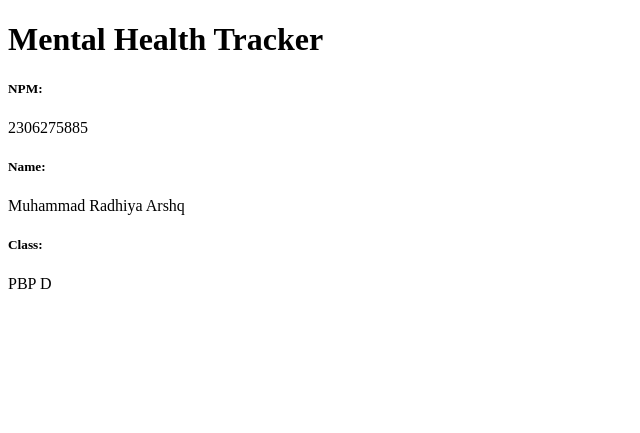
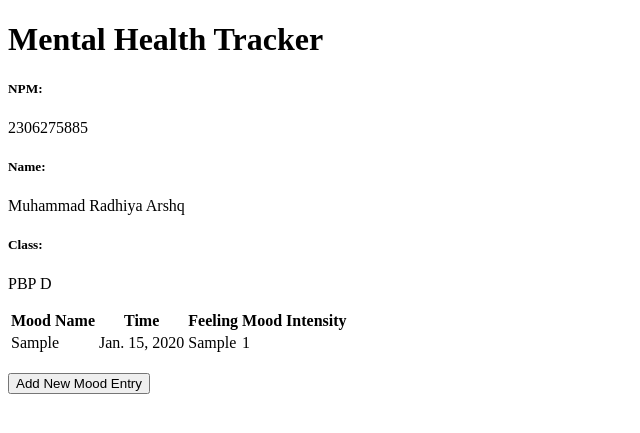
Before and after one commit to arshqiii/mental-health-tracker, a Django app: page / in a window 1280 px wide. Shown: the top 433 px of the page, without its empty margins (0-640 px from the left). Run offline with Django 5.2, Linux system fonts and the light colour scheme; tables that the repository leaves empty hold one stand-in row (values such as "Sample post").

Commit message:
add ci/cd PWS

```diff
--- a/main/models.py
+++ b/main/models.py
@@ -1,7 +1,9 @@
 from django.db import models
+import uuid
 
 # Create your models here.
 class MoodEntry(models.Model):
+    id = models.UUIDField(primary_key=True, default=uuid.uuid4, editable=False)  # tambahkan baris ini
     mood = models.CharField(max_length=255)
     time = models.DateField(auto_now_add=True)
     feelings = models.TextField()
--- a/main/templates/main.html
+++ b/main/templates/main.html
@@ -6,13 +6,48 @@
     <title>Document</title>
 </head>
 <body>
+    {% extends 'base.html' %}
+    {% block content %}
     <h1>Mental Health Tracker</h1>
 
     <h5>NPM: </h5>
-    <p>{{npm}}</p> <!-- Ubah sesuai dengan npm kamu -->
-    <h5>Name: </h5>
-    <p>{{name}}</p> <!-- Ubah sesuai dengan nama kamu -->
-    <h5>Class: </h5>
-    <p>{{class}}</p> <!-- Ubah sesuai dengan kelas kamu -->
+    <p>{{ npm }}<p>
+
+    <h5>Name:</h5>
+    <p>{{ name }}</p>
+
+    <h5>Class:</h5>
+    <p>{{ class }}</p>
+
+    {% if not mood_entries %}
+    <p>Belum ada data mood pada mental health tracker.</p>
+    {% else %}
+    <table>
+    <tr>
+        <th>Mood Name</th>
+        <th>Time</th>
+        <th>Feeling</th>
+        <th>Mood Intensity</th>
+    </tr>
+
+    {% comment %} Berikut cara memperlihatkan data mood di bawah baris ini
+    {% endcomment %}
+    {% for mood_entry in mood_entries %}
+    <tr>
+        <td>{{mood_entry.mood}}</td>
+        <td>{{mood_entry.time}}</td>
+        <td>{{mood_entry.feelings}}</td>
+        <td>{{mood_entry.mood_intensity}}</td>
+    </tr>
+    {% endfor %}
+    </table>
+    {% endif %}
+
+    <br />
+
+    <a href="{% url 'main:create_mood_entry' %}">
+    <button>Add New Mood Entry</button>
+    </a>
+    {% endblock content %}
 </body>
 </html>
--- a/main/urls.py
+++ b/main/urls.py
@@ -1,8 +1,13 @@
 from django.urls import path
-from main.views import show_main
+from main.views import show_main, create_mood_entry, show_xml, show_json, show_xml_by_id, show_json_by_id
 
 app_name = 'main'
 
 urlpatterns = [
     path('', show_main, name='show_main'),
+    path('create-mood-entry', create_mood_entry, name='create_mood_entry'),
+    path('xml/', show_xml, name='show_xml'),
+    path('json/', show_json, name='show_json'),
+    path('xml/<str:id>/', show_xml_by_id, name='show_xml_by_id'),
+    path('json/<str:id>/', show_json_by_id, name='show_json_by_id'),
 ]
--- a/main/views.py
+++ b/main/views.py
@@ -1,12 +1,45 @@
-from django.shortcuts import render
+from django.shortcuts import render, redirect   # Tambahkan import redirect di baris ini
+from django.http import HttpResponse
+from django.core import serializers
+from main.forms import MoodEntryForm
+from main.models import MoodEntry
 
 # Create your views here.
 
+def show_xml(request):
+    data = MoodEntry.objects.all()
+    return HttpResponse(serializers.serialize("xml", data), content_type="application/xml")
+
+def show_json(request):
+    data = MoodEntry.objects.all()
+    return HttpResponse(serializers.serialize("json", data), content_type="application/json")
+
+def show_xml_by_id(request, id):
+    data = MoodEntry.objects.filter(pk=id)
+    return HttpResponse(serializers.serialize("xml", data), content_type="application/xml")
+
+def show_json_by_id(request, id):
+    data = MoodEntry.objects.filter(pk=id)
+    return HttpResponse(serializers.serialize("json", data), content_type="application/json")
+
 def show_main(request):
+    mood_entries = MoodEntry.objects.all()
+
     context = {
         'npm' : '2306275885',
         'name': 'Muhammad Radhiya Arshq',
-        'class': 'PBP D'
+        'class': 'PBP D',
+        'mood_entries': mood_entries,
     }
 
     return render(request, "main.html", context)
+
+def create_mood_entry(request):
+    form = MoodEntryForm(request.POST or None)
+
+    if form.is_valid() and request.method == "POST":
+        form.save()
+        return redirect('main:show_main')
+
+    context = {'form': form}
+    return render(request, "create_mood_entry.html", context)
--- a/mental_health_tracker/settings.py
+++ b/mental_health_tracker/settings.py
@@ -55,7 +55,7 @@ ROOT_URLCONF = 'mental_health_tracker.urls'
 TEMPLATES = [
     {
         'BACKEND': 'django.template.backends.django.DjangoTemplates',
-        'DIRS': [],
+        'DIRS': [BASE_DIR / 'templates'],
         'APP_DIRS': True,
         'OPTIONS': {
             'context_processors': [
--- /dev/null
+++ b/templates/base.html
@@ -0,0 +1,13 @@
+{% load static %}
+<!DOCTYPE html>
+<html lang="en">
+    <head>
+    <meta charset="UTF-8" />
+    <meta name="viewport" content="width=device-width, initial-scale=1.0" />
+    {% block meta %} {% endblock meta %}
+    </head>
+
+    <body>
+    {% block content %} {% endblock content %}
+    </body>
+</html>
```
Also changed, not shown: main/forms.py (added, +7 -0 lines), main/templates/create_mood_entry.html (added, +28 -0 lines), .github/deploy.yml (added), main/migrations/0002_alter_moodentry_id.py (added).
